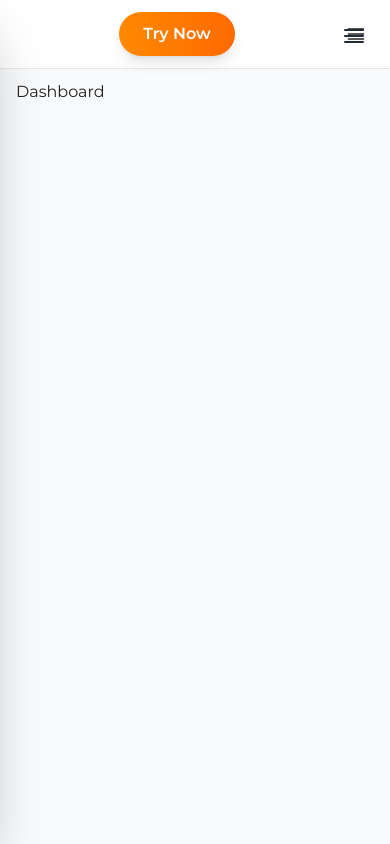
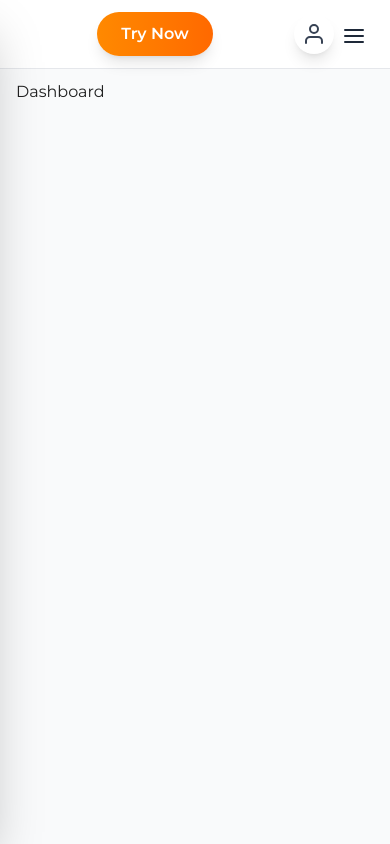
Before and after one commit to LifeofPaks/trevor-tech, a React (Vite) app: page /demo/dashboard in a window 390 px wide. Built offline with nearby package versions, Linux system fonts and the light colour scheme; a web font is replaced by a local one.

Commit message:
updated ui

```diff
--- a/src/components/demo/Header.jsx
+++ b/src/components/demo/Header.jsx
@@ -4,7 +4,6 @@ import {
   FiBell,
   FiMessageSquare,
   FiGlobe,
-  FiMenu,
   FiX,
   FiSettings,
   FiMapPin,
@@ -13,6 +12,7 @@ import {
   FiCreditCard,
   FiHelpCircle,
   FiChevronDown,
+  FiChevronUp,
 } from "react-icons/fi";
 
 // Language Context (to share with Sidebar)
@@ -260,13 +260,9 @@ const Header = () => {
             {/* Mobile Menu Button */}
             <button
               onClick={() => setMobileMenuOpen(!mobileMenuOpen)}
-              className="md:hidden !p-2 rounded-full hover:bg-gray-100"
+              className="md:hidden !p-2 rounded-full bg-white shadow-lg hover:shadow-xl transition-all duration-200 transform hover:scale-105 active:scale-95  !mr-10"
             >
-              {mobileMenuOpen ? (
-                <FiX className="text-xl" />
-              ) : (
-                <FiMenu className="text-xl" />
-              )}
+              <FiUser className="text-2xl text-gray-700" />
             </button>
           </div>
         </div>
@@ -290,7 +286,9 @@ const Header = () => {
               </span>
             </button>
             <div className="border-t border-gray-200 !pt-3">
-              <p className="text-sm font-medium text-gray-600 !mb-2">Language</p>
+              <p className="text-sm font-medium text-gray-600 !mb-2">
+                Language
+              </p>
               <select
                 value={language}
                 onChange={(e) => setLanguage(e.target.value)}
```
